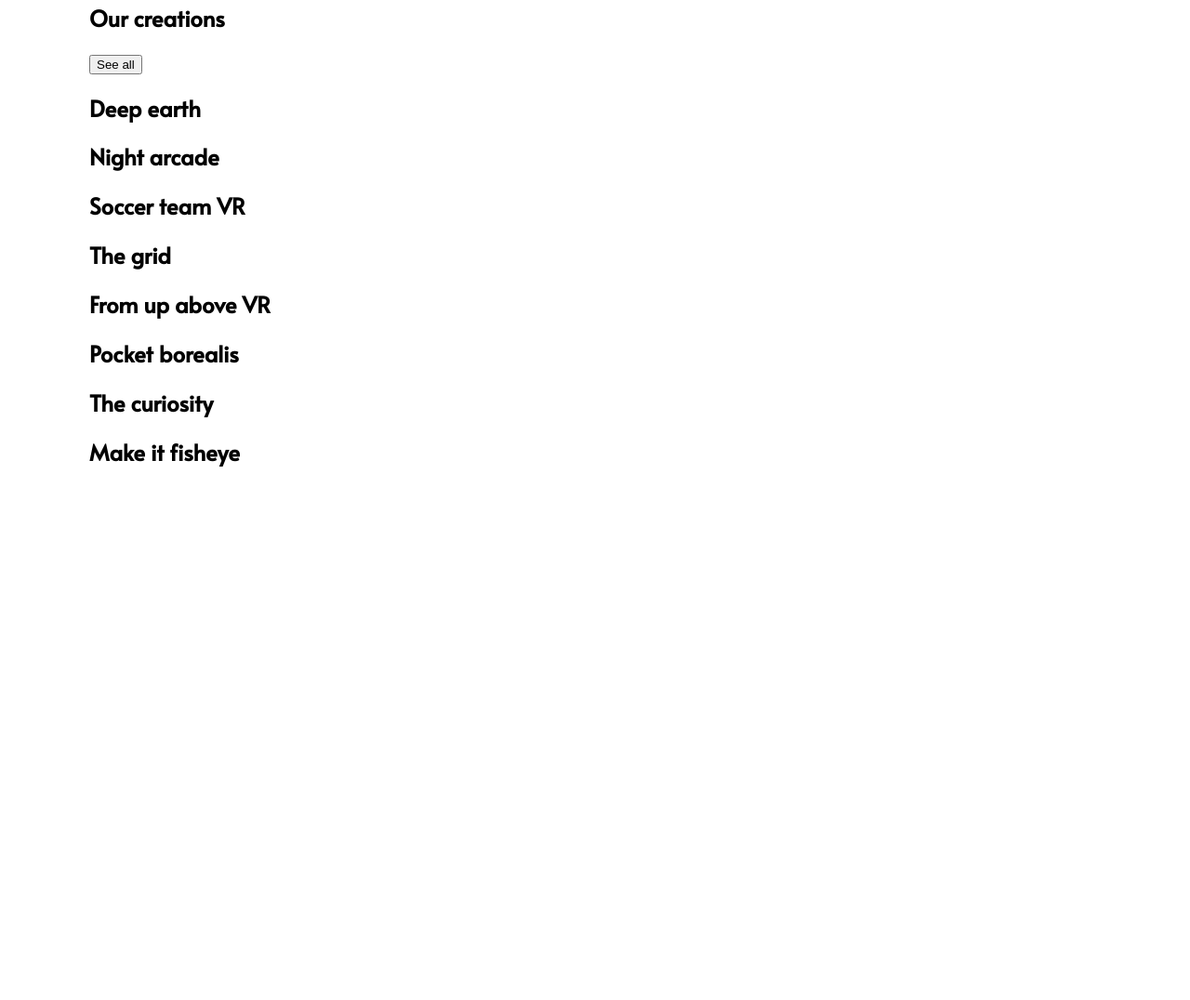
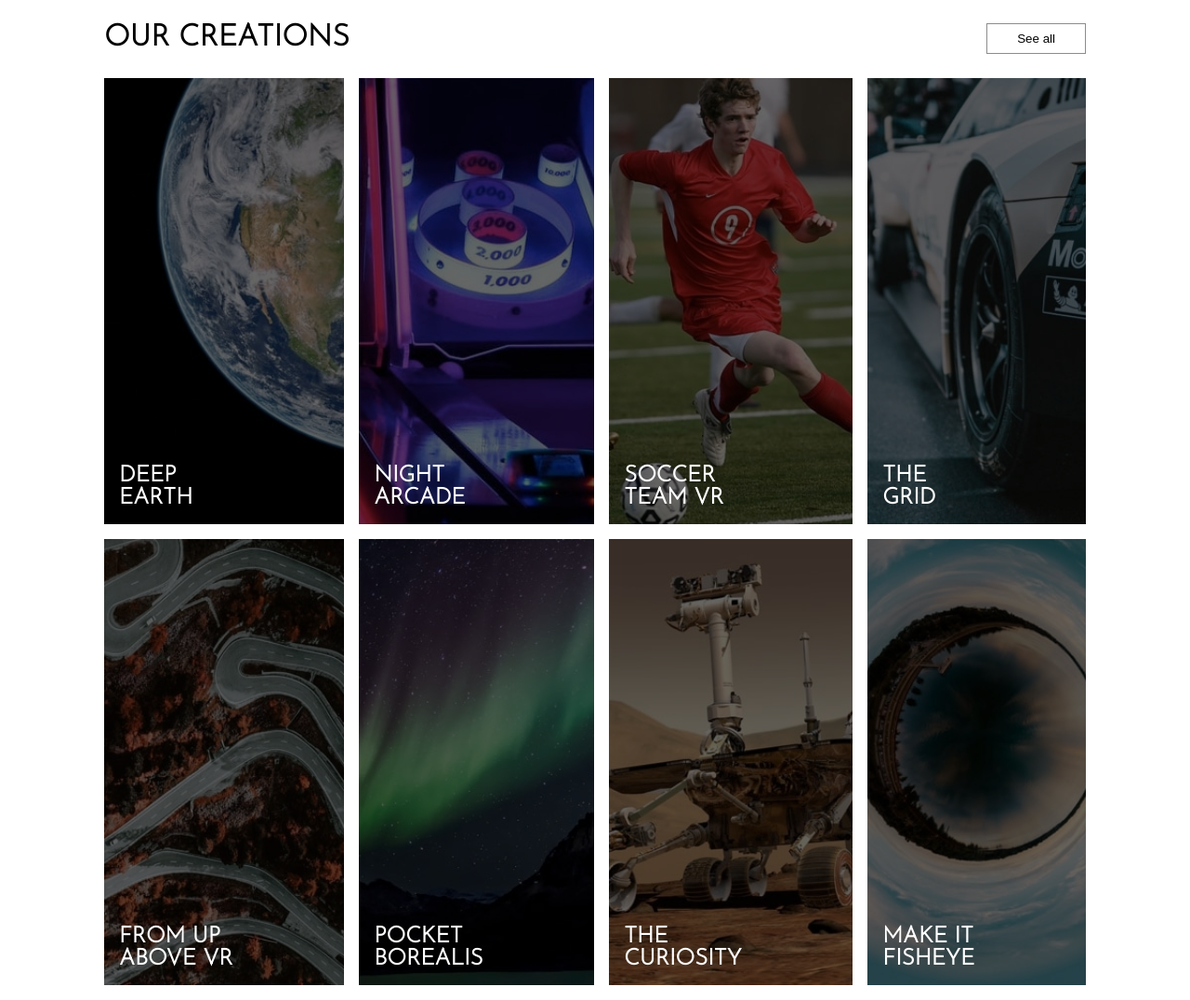
Before and after one commit to ayarhlaine/loopstudios-landing-page, a plain HTML site: page index.html in a window 1280 px wide. Shown: the part 630-1706 px from the top of the page at 93% size. Before the commit the page ends 1169 px from the top, so only its background shows below. Drawn offline with Linux system fonts and the light colour scheme.

Commit message:
feat: completed "Our Creation" section

```diff
--- /dev/null
+++ b/app/scss/_body.scss
@@ -0,0 +1,76 @@
+.section1{
+    //
+}
+
+.section2 {
+    &__header {
+        display: flex;
+        justify-content: space-between;
+        align-items: center;
+        &__title {
+            text-transform: uppercase;
+            font-family: $font-family-secondary;
+            font-size: 2rem;
+            color: $black;
+        }
+        &__right {
+            &__button {
+                background: none;
+                border: 1px solid $dark-gray;
+                padding: 0.5rem 2rem;
+            }
+        }
+    }
+    &__creation {
+        display: grid;
+        grid-template-columns: auto auto auto auto;
+        column-gap: 1rem;
+        row-gap: 1rem;
+        &__item {
+            &__image {
+                min-height: 30rem;
+                background-repeat: no-repeat;
+                background-position: center;
+                background-size: cover;
+                display: flex;
+            }
+            &__image.first {
+                background-image: url(../../images/desktop/image-deep-earth.jpg);
+            }
+            &__image.second {
+                background-image: url(../../images/desktop/image-night-arcade.jpg);
+            }
+            &__image.third {
+                background-image: url(../../images/desktop/image-soccer-team.jpg);
+            }
+            &__image.fourth {
+                background-image: url(../../images/desktop/image-grid.jpg);
+            }
+            &__image.five {
+                background-image: url(../../images/desktop/image-from-above.jpg);
+            }
+            &__image.six {
+                background-image: url(../../images/desktop/image-pocket-borealis.jpg);
+            }
+            &__image.seven {
+                background-image: url(../../images/desktop/image-curiosity.jpg);
+            }
+            &__image.eight {
+                background-image: url(../../images/desktop/image-fisheye.jpg);
+            }
+            &__mask {
+                display: flex;
+                align-items: flex-end;
+                flex: 1;
+                background-color: rgba(#000000, 0.6);
+                padding: 1rem 1rem;
+            }
+            &__name {
+                font-family: $font-family-secondary;
+                margin: 0px;
+                text-transform: uppercase;
+                color: $white;
+            }
+        }
+    }
+}
--- a/app/scss/_header.scss
+++ b/app/scss/_header.scss
@@ -14,7 +14,7 @@
             gap: 0rem 3rem;
         }
         &__link {
-            color: white;
+            color: $white;
             transition: opacity 0.2s ease-in;
             &:hover{
                 opacity: 0.4;
@@ -25,12 +25,12 @@
         display: flex;
         &__text{
             display: inline;
-            border: 1px solid white;
+            border: 1px solid $white;
             width: 50%;
             padding: 1rem;
             &__title {
                 text-transform: uppercase;
-                color: white;
+                color: $white;
                 font-family: $font-family-secondary;
                 font-size: 3rem;
             }
--- a/app/scss/_reset.scss
+++ b/app/scss/_reset.scss
@@ -25,5 +25,5 @@ body {
 }
 
 .container {
-    padding: 1rem 6rem;
+    padding: 1rem 7rem;
 }
--- a/app/scss/_variables.scss
+++ b/app/scss/_variables.scss
@@ -1,4 +1,5 @@
 // ### Primary
-
-
-// ### Neutral
+$white: hsl(0, 0%, 100%);
+$black: hsl(0, 0%, 0%);
+$dark-gray: hsl(0, 0%, 55%);
+$very-dark-gray: hsl(0, 0%, 41%);
--- a/app/scss/style.scss
+++ b/app/scss/style.scss
@@ -4,3 +4,4 @@
 @import 'fonts';
 @import 'reset';
 @import 'header';
+@import 'body';
--- a/index.html
+++ b/index.html
@@ -64,32 +64,90 @@
         <h1 class="section2__header__title">
           Our creations
         </h1>
-        <button class="section2__header__button">See all</button>
+        <div class="section2__header__right">
+          <button class="section2__header__right__button">See all</button>
+        </div>
       </div>
       <div class="section2__creation">
         <div class="section2__creation__item">
-          <h2 class="section2__creation__item__name">Deep earth</h2>
+          <div class="section2__creation__item__image first">
+            <div class="section2__creation__item__mask">
+              <div class="section2__creation__item__description">
+                <h2 class="section2__creation__item__name">Deep</h2>
+                <h2 class="section2__creation__item__name">earth</h2>
+              </div>
+            </div>
+          </div>
         </div>
         <div class="section2__creation__item">
-          <h2 class="section2__creation__item__name">Night arcade</h2>
+          <div class="section2__creation__item__image second">
+            <div class="section2__creation__item__mask">
+              <div class="section2__creation__item__description">
+                <h2 class="section2__creation__item__name">Night</h2>
+                <h2 class="section2__creation__item__name">arcade</h2>
+              </div>
+            </div>
+          </div>
         </div>
         <div class="section2__creation__item">
-          <h2 class="section2__creation__item__name">Soccer team VR</h2>
+          <div class="section2__creation__item__image third">
+            <div class="section2__creation__item__mask">
+              <div class="section2__creation__item__description">
+                <h2 class="section2__creation__item__name">Soccer</h2>
+                <h2 class="section2__creation__item__name">team VR</h2>
+              </div>
+            </div>
+          </div>
         </div>
         <div class="section2__creation__item">
-          <h2 class="section2__creation__item__name">The grid</h2>
+          <div class="section2__creation__item__image fourth">
+            <div class="section2__creation__item__mask">
+              <div class="section2__creation__item__description">
+                <h2 class="section2__creation__item__name">The</h2>
+                <h2 class="section2__creation__item__name">grid</h2>
+              </div>
+            </div>
+          </div>
         </div>
         <div class="section2__creation__item">
-          <h2 class="section2__creation__item__name">From up above VR</h2>
+          <div class="section2__creation__item__image five">
+            <div class="section2__creation__item__mask">
+              <div class="section2__creation__item__description">
+                <h2 class="section2__creation__item__name">From up</h2>
+                <h2 class="section2__creation__item__name">above VR</h2>
+              </div>
+            </div>
+          </div>
         </div>
         <div class="section2__creation__item">
-          <h2 class="section2__creation__item__name">Pocket borealis</h2>
+          <div class="section2__creation__item__image six">
+            <div class="section2__creation__item__mask">
+              <div class="section2__creation__item__description">
+                <h2 class="section2__creation__item__name">Pocket</h2>
+                <h2 class="section2__creation__item__name">borealis</h2>
+              </div>
+            </div>
+          </div>
         </div>
         <div class="section2__creation__item">
-          <h2 class="section2__creation__item__name">The curiosity</h2>
+          <div class="section2__creation__item__image seven">
+            <div class="section2__creation__item__mask">
+              <div class="section2__creation__item__description">
+                <h2 class="section2__creation__item__name">The</h2>
+                <h2 class="section2__creation__item__name">curiosity</h2>
+              </div>
+            </div>
+          </div>
         </div>
         <div class="section2__creation__item">
-          <h2 class="section2__creation__item__name">Make it fisheye</h2>
+          <div class="section2__creation__item__image eight">
+            <div class="section2__creation__item__mask">
+              <div class="section2__creation__item__description">
+                <h2 class="section2__creation__item__name">Make it</h2>
+                <h2 class="section2__creation__item__name">fisheye</h2>
+              </div>
+            </div>
+          </div>
         </div>
       </div>
     </section>
```
Also changed, not shown: dist/css/style.min.css, 1 other file.
